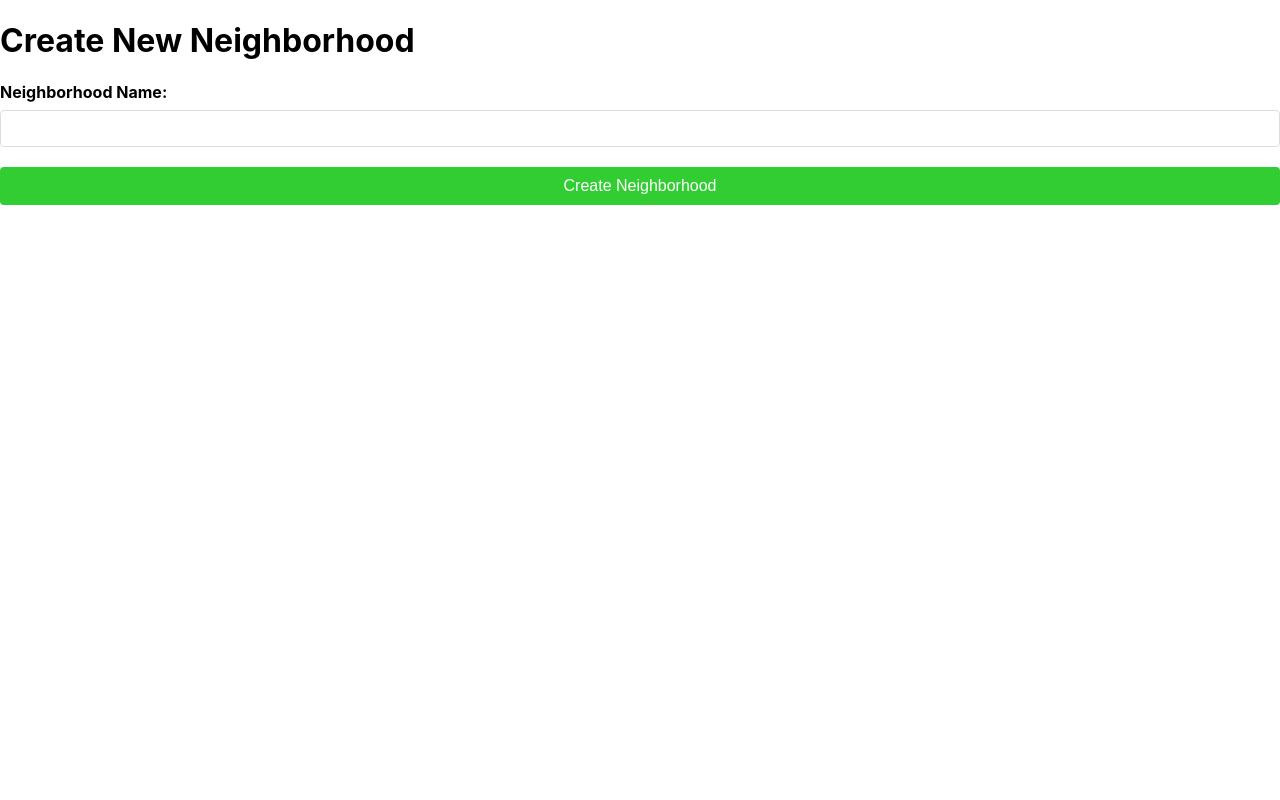
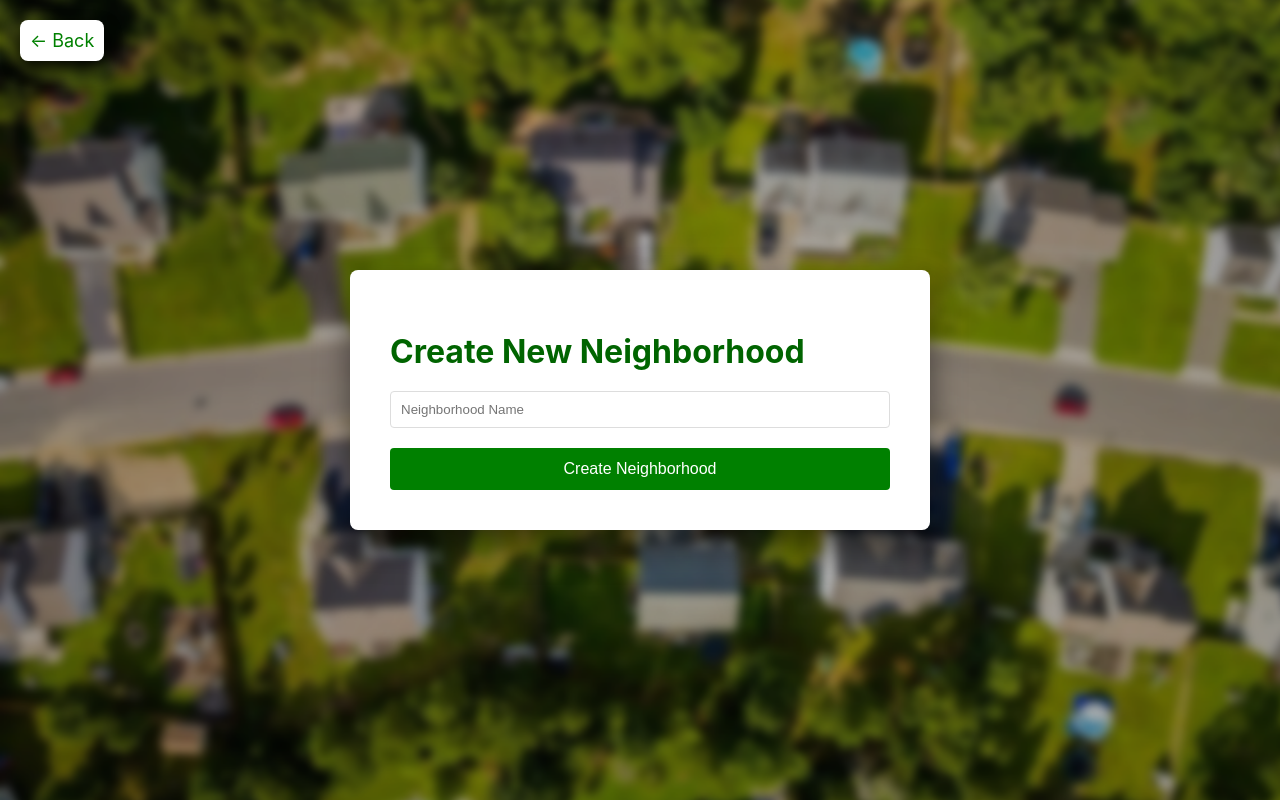
Before and after one commit to camdyncc/NeighborShare, a React (Create React App) app: page /create-neighborhood in a window 1280 px wide. Built offline with nearby package versions, Linux system fonts and the light colour scheme.

Commit message:
Fixed the UI and STUFFF

```diff
--- a/src/view/CreateNeighborhood.css
+++ b/src/view/CreateNeighborhood.css
@@ -0,0 +1,75 @@
+.create-neighborhood-container {
+    position: relative;
+    display: flex;
+    flex-direction: column;
+    align-items: center;
+    justify-content: center;
+    height: 100vh;
+    background-image: url('../Images/BACKGROUND_CREATENBHOOD.png');
+    background-size: cover;
+    background-position: center;
+  }
+
+  .back-button-container {
+    position: absolute;
+    top: 20px;
+    left: 20px;
+    background-color: rgba(255, 255, 255, 1);
+    padding: 10px;
+    border-radius: 8px;
+    display: inline-block;
+
+    box-shadow: 0 8px 16px rgba(0, 0, 0, 0.9);
+  }
+
+  .back-button {
+    color: #008000;
+    font-size: 18px;
+    text-decoration: none;
+  }
+
+  .form-container {
+    background-color: #ffffff;
+    padding: 40px;
+    border-radius: 8px;
+    box-shadow: 0 16px 32px rgba(0, 0, 0, 0.5);
+    max-width: 500px;
+    width: 100%;
+  }
+
+  h1 {
+    margin-bottom: 20px;
+    color: #006400;
+  }
+
+  .form-group {
+    margin-bottom: 20px;
+  }
+
+  label {
+    display: block;
+    margin-bottom: 8px;
+    color: #008000;
+  }
+
+  input {
+    width: 100%;
+    padding: 10px;
+    border: 1px solid #cccccc;
+    border-radius: 4px;
+    box-sizing: border-box;
+  }
+
+  .submit-button {
+    background-color: #008000;
+    color: #ffffff;
+    padding: 12px 20px;
+    border: none;
+    border-radius: 4px;
+    cursor: pointer;
+    transition: background-color 0.3s ease;
+  }
+
+  .submit-button:hover {
+    background-color: #006400;
+  }
--- a/src/view/CreateNeighborhood.js
+++ b/src/view/CreateNeighborhood.js
@@ -1,5 +1,5 @@
 import React, { useState } from 'react';
-import { useNavigate } from 'react-router-dom';
+import { useNavigate, Link } from 'react-router-dom';  // Import Link
 import axios from 'axios';
 import { useAuth } from '../components/AuthContext';
 import './CreateNeighborhood.css';
@@ -26,20 +26,30 @@ const CreateNeighborhood = () => {
 
   return (
     <div className="create-neighborhood-container">
+      <div className="back-button-container">
+        <Link to="/feed" className="back-button">&#8592; Back</Link> {/* Back button using Link */}
+      </div>
+      <div className="form-container">
         <h1>Create New Neighborhood</h1>
         <form onSubmit={handleSubmit}>
           <div className="form-group">
-          <label htmlFor="name">Neighborhood Name:</label>
+            <label htmlFor="name"></label>
             <input
               type="text"
               id="name"
               value={name}
               onChange={(e) => setName(e.target.value)}
+              placeholder="Neighborhood Name" // Placeholder text
               required
             />
           </div>
-        <button type="submit" className="submit-button">Create Neighborhood</button>
+
+          <button type="submit" className="submit-button">
+            Create Neighborhood
+          </button>
+
         </form>
+      </div>
     </div>
   );
 };
--- a/src/view/LoginPage.css
+++ b/src/view/LoginPage.css
@@ -22,7 +22,6 @@
     background-position: center; /* Center the image in the container */
     background-repeat: no-repeat; /* Do not repeat the image */
     min-height: 100vh; /* Ensure it covers the full viewport height */
-
 
 }
 
--- a/src/view/LoginPage.js
+++ b/src/view/LoginPage.js
@@ -2,6 +2,7 @@ import React, { useState } from 'react';
 import { useNavigate, Link } from 'react-router-dom';
 import './LoginPage.css';
 import { useAuth } from '../components/AuthContext';
+
 import axios from 'axios';
 
 function LoginPage() {
@@ -49,7 +50,9 @@ function LoginPage() {
         <div className="submit-container">
           <button type="submit" className="login-button">Login</button>
           <Link to="/create-account" className="create-account-link">Create an Account</Link>
+
         </div>
+
       </form>
     </div>
   </div>
--- a/src/view/NewPost.css
+++ b/src/view/NewPost.css
@@ -1,3 +1,4 @@
+
 .new-post-container {
   background-color: white;
   color: #333;
--- a/src/view/NewPost.js
+++ b/src/view/NewPost.js
@@ -57,6 +57,10 @@ const NewPost = () => {
   };
 
   return (
+
+
+  <div className="newpost-page-background">
+
     <div className="new-post-container">
       <h1>New Post</h1>
       <form onSubmit={handleSubmit}>
@@ -120,6 +124,7 @@ const NewPost = () => {
         </button>
       </form>
     </div>
+  </div>
   );
 };
 
--- a/src/view/UserPostPage.css
+++ b/src/view/UserPostPage.css
@@ -1,19 +1,41 @@
+.userpost-page-background {
+  background-image: url('../../src/Images/BACKGROUND_TOOLS.png'); /* Adjust the path as necessary */
+  background-size: cover; /* Cover the entire container */
+  background-position: center; /* Center the image in the container */
+  background-repeat: repeat;/*  Do not repeat the image */
+  min-height: 100vh; /* Ensure it covers the full viewport height */
+
+}
+
 .user-posts-container {
     max-width: 800px;
     margin: auto;
     padding: 20px;
+    box-shadow: 0 16px 16px rgba(0, 0, 0, 0.3);
+
+    background-color: rgba(0, 0, 0, 0.4);
+
   }
 
   .post-item {
-    background-color: #f9f9f9;
+    background-color: rgba(255, 255, 255, 0.4);
     border-radius: 8px;
     padding: 20px;
     margin-bottom: 20px;
-    box-shadow: 0 2px 4px rgba(0, 0, 0, 0.1);
+
+    box-shadow: 0 16px 16px rgba(0, 0, 0, 0.3);
   }
+
+.user-posts-container h1 {
+  text-align: left;
+  font-size: 40px;
+
+}
 
   .post-item h2 {
     margin-top: 0;
+    color:rgba(0, 0, 0, 0.8);
+
   }
 
   .actions {
```
Also changed, not shown: src/view/ProfilePage.css (indentation only). Lines whose indentation alone changed are shown as unchanged.
